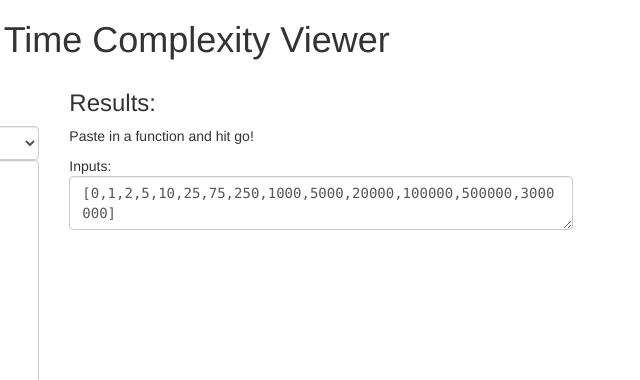
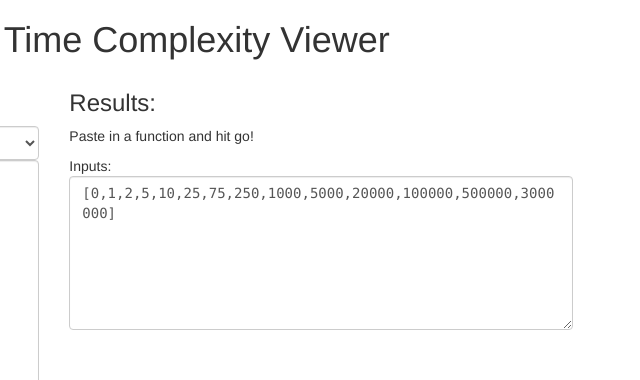
Before and after one commit to dsernst/time-complexity-viewer, a website: page index.html in a window 1280 px wide. Shown: the top 380 px of the page, 479-1119 px from the left. Drawn offline with Linux system fonts and the light colour scheme.

Commit message:
increase inputs textarea height

```diff
--- a/index.html
+++ b/index.html
@@ -35,7 +35,7 @@
       <p>Paste in a function and hit go!</p>
       <div id="chart"></div>
       <lable>Inputs:</label>
-      <samp><textarea class="form-control"></textarea></samp>
+      <samp><textarea class="form-control" rows="7"></textarea></samp>
       <ul></ul>
     </div>
   </body>
```
